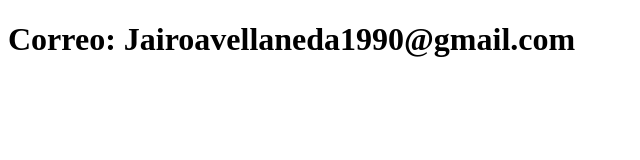
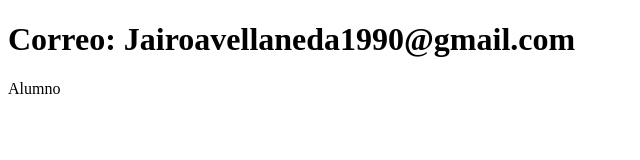
Before and after one commit to JairoAvellaneda/sistema-de-registro, a plain HTML site: page contacto.html in a window 1280 px wide. Shown: the full height of the page, 0-640 px from the left. Drawn offline with Linux system fonts and the light colour scheme.

Commit message:
Actualiza el contacto

```diff
--- a/contacto.html
+++ b/contacto.html
@@ -9,5 +9,7 @@
 </head>
 <body>
     <h1>Correo: Jairoavellaneda1990@gmail.com</h1>
+
+        <P>Alumno</P>
 </body>
 </html>
```
